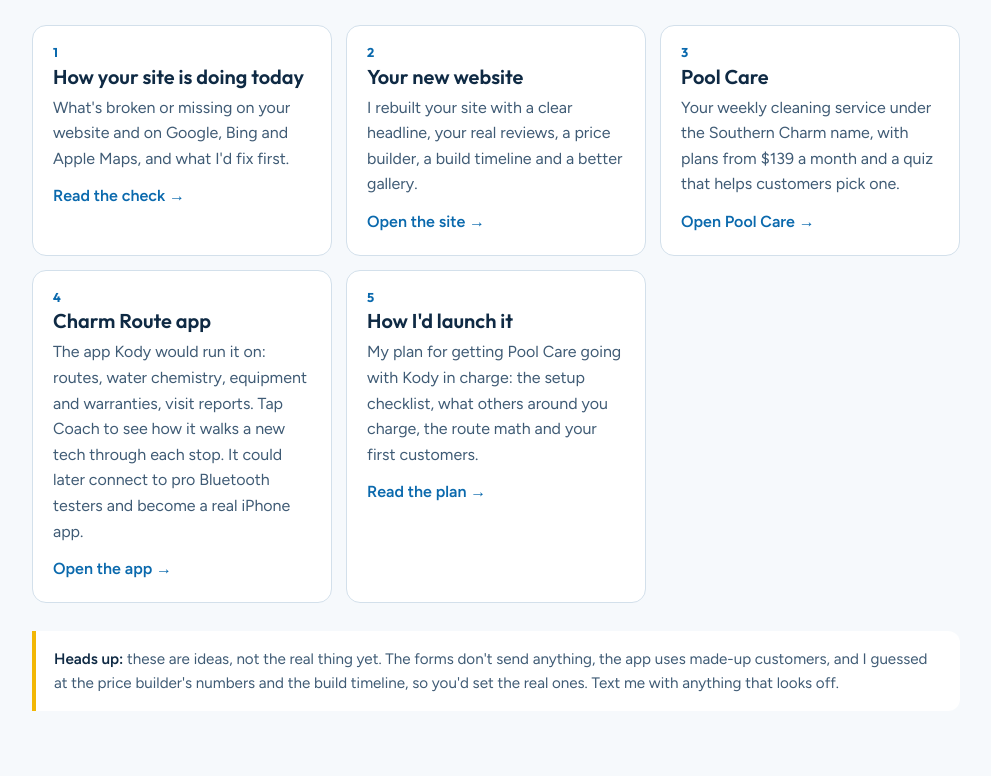
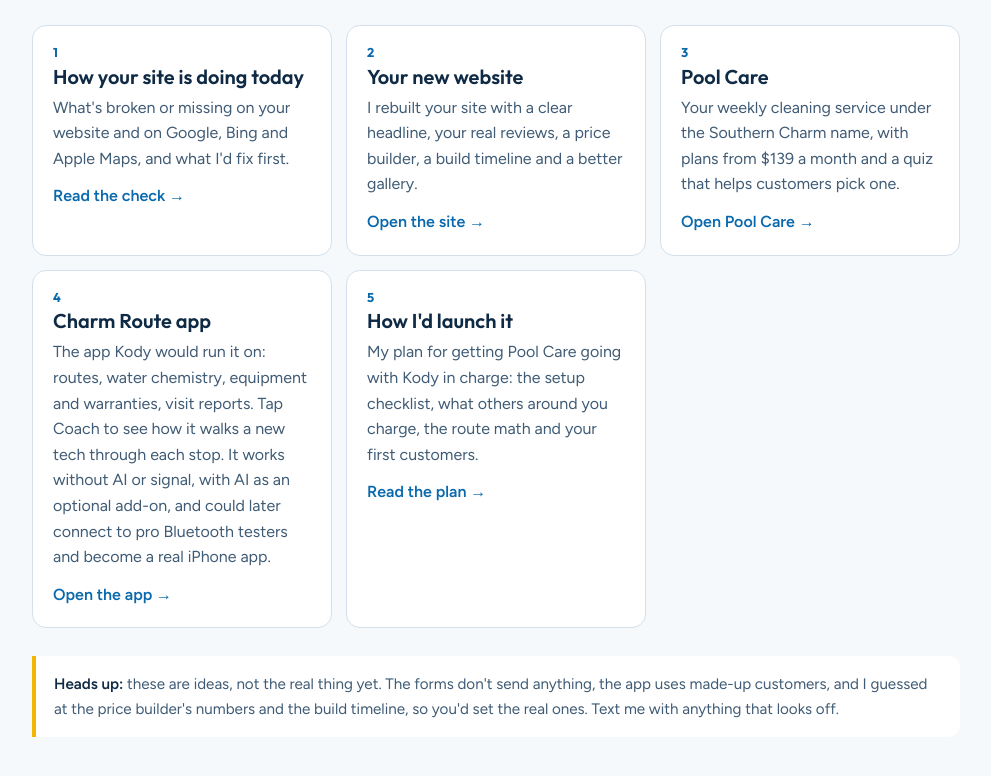
Before and after one commit to DaisyDakotaBrain/southern-charm-ideas, a plain HTML site: page index.html in a window 1280 px wide. Shown: the part 645-1421 px from the top of the page, without its empty margins (144-1135 px from the left). Drawn offline with Linux system fonts and the light colour scheme.

Commit message:
Charm Route works without AI, AI optional
Co-Authored-By: Claude Opus 5.5 <noreply@anthropic.com>

```diff
--- a/index.html
+++ b/index.html
@@ -60,7 +60,7 @@ a.card:hover { border-color: var(--accent); } a.card:active { transform: scale(.
     <a class="card" href="health.html"><span class="n">1</span><h2>How your site is doing today</h2><p>What's broken or missing on your website and on Google, Bing and Apple Maps, and what I'd fix first.</p><span class="go">Read the check &rarr;</span></a>
     <a class="card" href="website/"><span class="n">2</span><h2>Your new website</h2><p>I rebuilt your site with a clear headline, your real reviews, a price builder, a build timeline and a better gallery.</p><span class="go">Open the site &rarr;</span></a>
     <a class="card" href="website/#pool-care"><span class="n">3</span><h2>Pool Care</h2><p>Your weekly cleaning service under the Southern Charm name, with plans from $139 a month and a quiz that helps customers pick one.</p><span class="go">Open Pool Care &rarr;</span></a>
-    <a class="card" href="app/"><span class="n">4</span><h2>Charm Route app</h2><p>The app Kody would run it on: routes, water chemistry, equipment and warranties, visit reports. Tap Coach to see how it walks a new tech through each stop. It could later connect to pro Bluetooth testers and become a real iPhone app.</p><span class="go">Open the app &rarr;</span></a>
+    <a class="card" href="app/"><span class="n">4</span><h2>Charm Route app</h2><p>The app Kody would run it on: routes, water chemistry, equipment and warranties, visit reports. Tap Coach to see how it walks a new tech through each stop. It works without AI or signal, with AI as an optional add-on, and could later connect to pro Bluetooth testers and become a real iPhone app.</p><span class="go">Open the app &rarr;</span></a>
     <a class="card" href="plan.html"><span class="n">5</span><h2>How I'd launch it</h2><p>My plan for getting Pool Care going with Kody in charge: the setup checklist, what others around you charge, the route math and your first customers.</p><span class="go">Read the plan &rarr;</span></a>
   </div>
   <p class="note"><strong>Heads up:</strong> these are ideas, not the real thing yet. The forms don't send anything, the app uses made-up customers, and I guessed at the price builder's numbers and the build timeline, so you'd set the real ones. Text me with anything that looks off.</p>
```
Also changed, not shown: plan.html (+1 -0 lines).
